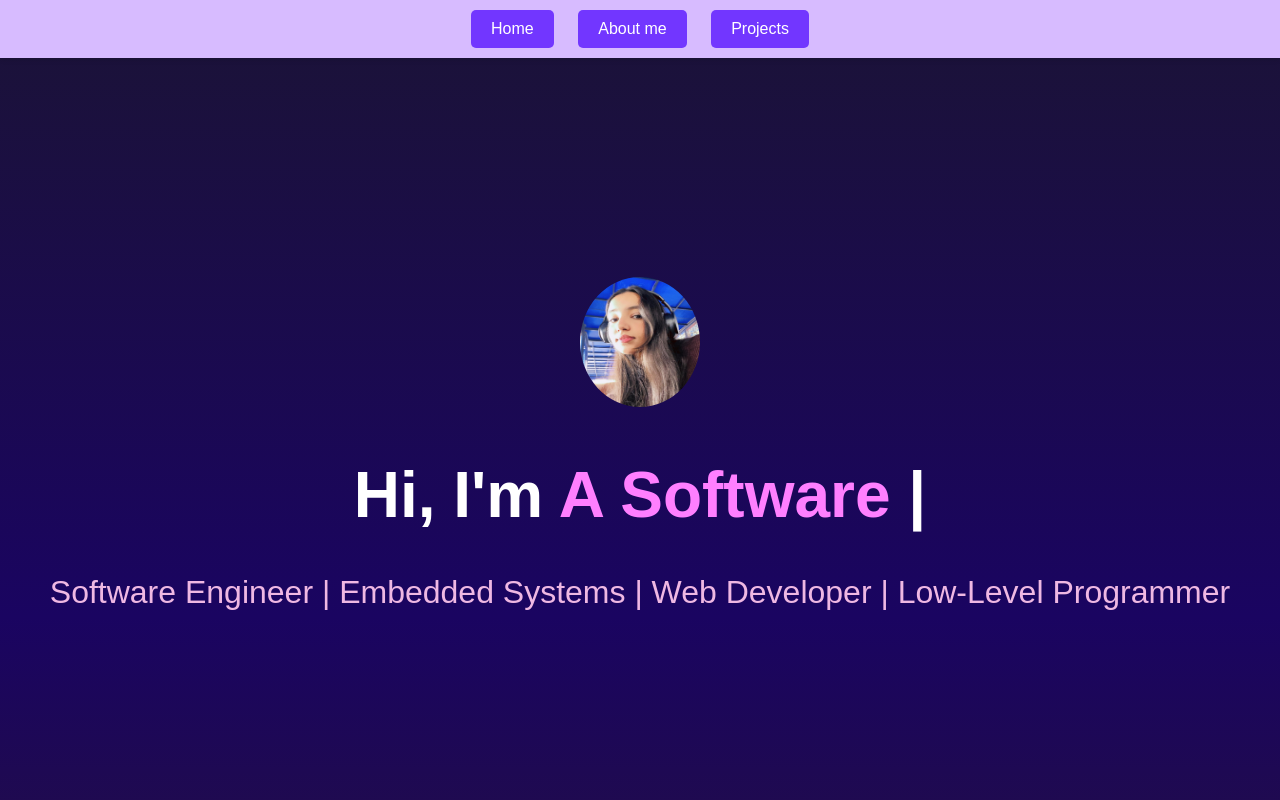
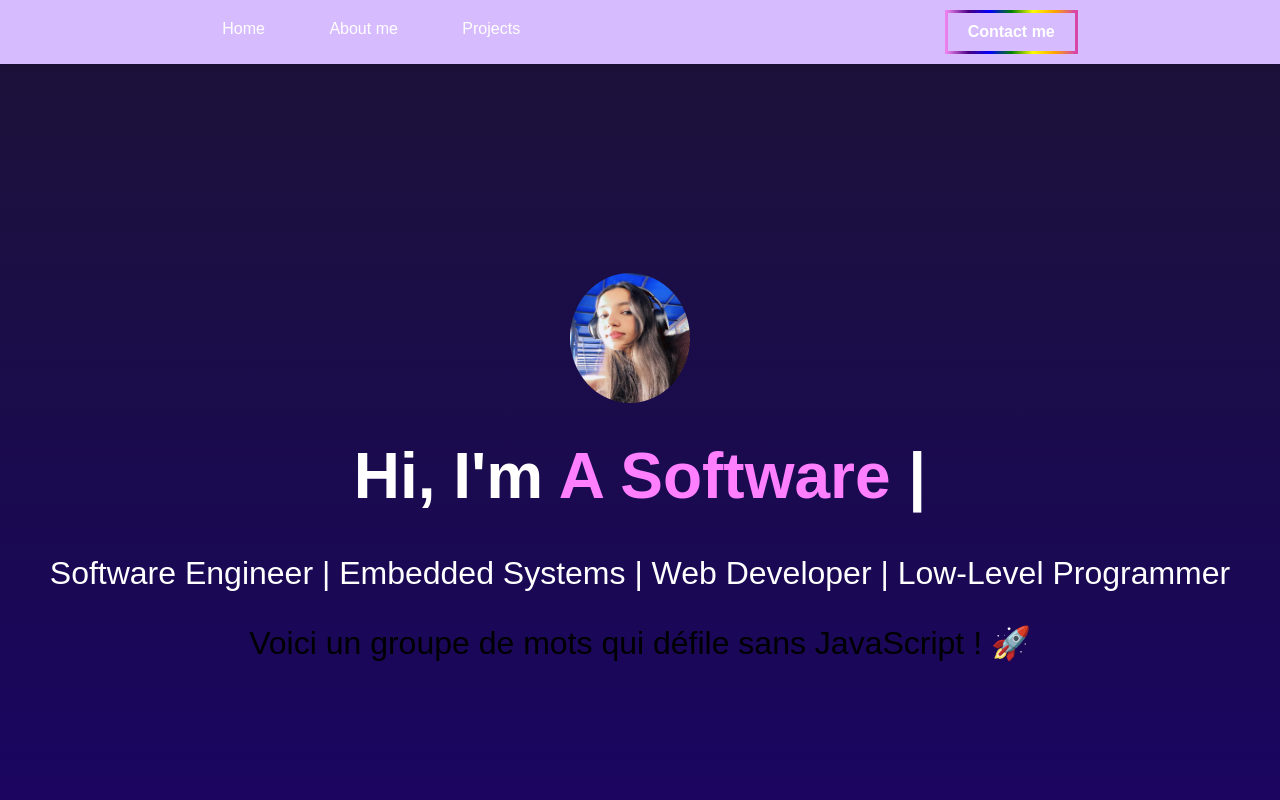
Before and after one commit to IchraqOuajih/Portfolio, a plain HTML site: page index.html in a window 1280 px wide. Shown: the top 800 px of the page. Drawn offline with nearby package versions, Linux system fonts and the light colour scheme.

Commit message:
more header modifs

```diff
--- a/index.css
+++ b/index.css
@@ -7,9 +7,12 @@ html {
     margin: 0;
     background: linear-gradient(to bottom, rgb(27, 19, 54), rgb(26, 4, 97), rgb(42, 24, 42), rgb(255, 20, 255), rgb(255, 20, 255));
     padding-top: 60px;
+  }
   .menu {
     position: fixed;
     top: 0;
+    display: flex;
+    justify-content: space-around;
     width: 100%;
     background: rgb(215, 187, 255);
     padding: 10px 0;
@@ -19,12 +22,17 @@ html {
   .menu label {
     margin: 0 10px;
     padding: 10px 20px;
-    background: #7236ff;
-    color: white;
+    background: inherit;
+    color: rgb(255, 255, 255);
     border-radius: 5px;
     cursor: pointer;
     font-size: 1em;
     display: inline-block;
+  }
+
+  .menu label:hover{
+    cursor: pointer;
+    color: magenta;
   }
   .slide {
     height: 100vh;
@@ -62,5 +70,22 @@ html {
     color: white;
   }
   .slide p{
-    color: rgb(239, 184, 227);
+    color: rgb(255, 255, 255);
   }
+  .menu label.special {
+    background-color:inherit;
+    color: white;
+    font-weight: bold;
+    border: 5px solid;
+    border-image-slice: 1;
+    border-width: 3.5px;
+    border-image-source: linear-gradient(to left,rgb(215, 67, 171), orange, yellow, green, blue, indigo, violet);
+    font-weight: bold;
+    border-radius: 10px;
+    cursor: pointer;
+    transition: 0.3s;
+  }
+  .menu label.special:hover{
+    color: magenta;
+    background-color: rgb(112, 8, 215);
+  }
--- a/index.html
+++ b/index.html
@@ -9,16 +9,19 @@
 <body>
 
 
-  <input type="radio" name="slide" id="slide1-btn">
-  <input type="radio" name="slide" id="slide2-btn">
-  <input type="radio" name="slide" id="slide3-btn">
+    <input type="radio" name="slide" id="slide1-btn">
+    <input type="radio" name="slide" id="slide2-btn">
+    <input type="radio" name="slide" id="slide3-btn">
+    <input type="radio" name="slide" id="slide4-btn">
 
+    <div class="menu">
+        <div class="first"><label for="slide1-btn" onclick="document.getElementById('slide1').scrollIntoView({behavior:'smooth'})">Home</label>
+            <label for="slide2-btn" onclick="document.getElementById('slide2').scrollIntoView({behavior:'smooth'})">About me</label>
+            <label for="slide3-btn" onclick="document.getElementById('slide3').scrollIntoView({behavior:'smooth'})">Projects</label></div>
+        <div class="second"><label for="slide4-btn" class="special" onclick="document.getElementById('slide4').scrollIntoView({behavior:'smooth'})">Contact me</label></div>
 
-  <div class="menu">
-    <label for="slide1-btn" onclick="document.getElementById('slide1').scrollIntoView({behavior:'smooth'})">Home</label>
-    <label for="slide2-btn" onclick="document.getElementById('slide2').scrollIntoView({behavior:'smooth'})">About me</label>
-    <label for="slide3-btn" onclick="document.getElementById('slide3').scrollIntoView({behavior:'smooth'})">Projects</label>
-  </div>
+    </div>
+
 
   <div id="slide1" class="slide">
     <div class="me">
@@ -27,6 +30,10 @@
       </div>
       <h1>Hi, I'm  <span id="test"></span></h1>
       <p>Software Engineer | Embedded Systems | Web Developer | Low-Level Programmer</p>
+      <div class="defilement">
+        <span>Voici un groupe de mots qui défile sans JavaScript ! 🚀</span>
+      </div>
+
     </div>
   </div>
 
@@ -37,6 +44,12 @@
   <div id="slide3" class="slide">
     <h1>Voici la Diapo 3</h1>
   </div>
+
+  <div id="slide4" class="slide">
+    <h1>Voici la Diapo 4</h1>
+  </div>
+
+
 
   <script src="https://unpkg.com/typed.js@2.0.16/dist/typed.umd.js"></script>
   <script>
```
